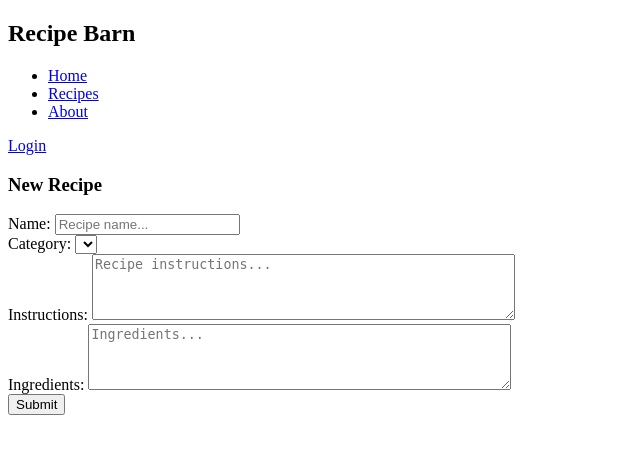
After one commit to marloncard/recipe-item-catalog, a Flask app: template templates/newrecipe.html in a window 1280 px wide. The commit adds this page. Shown: the top 454 px of the page, without its empty margins (0-640 px from the left). Run offline with Flask 2, Linux system fonts and the light colour scheme; the template is opened without the code that fills it, so the values that code supplies are empty.

Commit message:
Add newRecipe and editRecipe templates

```diff
--- /dev/null
+++ b/templates/newrecipe.html
@@ -0,0 +1,41 @@
+{% extends "main.html" %}
+{% block content %}
+{% include "header.html" %}
+
+<div class="">
+    <div class=""><h3>New Recipe</h3></div>
+    <form class="" action="#" method="post">
+        <div class="">
+
+            <div class="">
+            <label for="name">Name:</label>
+            <input type="text" name="name" placeholder="Recipe name...">
+            </div>
+
+            <div class="">
+            <label for="category">Category:</label>
+            <select class="" name="category">
+                {% for category in categories %}
+                <option value="{{category.name}}" {% if category.name==category_name %}SELECTED{% endif %}>{{category.name}}</option>
+                {% endfor %}
+            </select>
+            </div>
+
+            <div class="">
+            <label for="instructions">Instructions:</label>
+            <textarea maxlength="450" rows="4" cols="50" name="instructions" placeholder="Recipe instructions..."></textarea>
+            </div>
+
+            <div class="">
+            <label for="ingredients">Ingredients:</label>
+            <textarea name="ingredients" rows="4" cols="50" placeholder="Ingredients..."></textarea>
+            </div>
+
+            <button type="submit" name="submit">Submit</button>
+
+        </div>
+    </form>
+</div>
+
+
+{% endblock %}
--- a/templates/recipe-category.html
+++ b/templates/recipe-category.html
@@ -9,12 +9,16 @@
             {% include "category-sidebar.html" %}
         </div>
         <div class="">
+            <a href="{{url_for('newRecipe', category_name=category.name)}}">
+                <button type="button" name="New Recipe">New Recipe</button>
+            </a>
+
             <h3>{{category.name}}</h3>
             <ul>
                 {% for recipe in recipes %}
                 <li>
                     <div class="">
-                        {{recipe.name}}
+                        <a href="{{url_for('showRecipe', category_name=category.name, recipe_id=recipe.id)}}">{{recipe.name}}</a>
                     </div>
                     <div class="">
                         {{recipe.instructions}}
--- a/views.py
+++ b/views.py
@@ -36,13 +36,22 @@ def showCategory(category_name):
 # Show recipe detail
 @app.route('/catalog/<string:category_name>/recipe/<int:recipe_id>')
 def showRecipe(category_name, recipe_id):
-    return "<p>This page will show the recipe for recipe# %s in %s</p>" % (recipe_id, category_name)
+    recipe = session.query(Recipe).filter_by(id=recipe_id).one()
+    return render_template('recipe.html', category_name=category_name, recipe=recipe)
 
 
 # Create a new recipe
 @app.route('/catalog/<string:category_name>/recipe/new')
 def newRecipe(category_name):
-    return "<p>This is a page to create new recipes</p>"
+    categories = session.query(Category).order_by(asc(Category.name)).all()
+    # if method == 'POST':
+    #     category = session.query(Category).filter_by(name=request.form['category']).one()
+    #     newrecipe = Recipe(name=request.form['name'],
+    #                        category_id=category.id,
+    #                        instructions=request.form['instructions'],
+    #                        ingredients=request.form['ingredients'],
+    #                        user_id=login_session['user_id'])
+    return render_template('newrecipe.html', category_name=category_name, categories=categories)
 
 
 # Edit a recipe
```
Also changed, not shown: templates/editrecipe.html (added, +41 -0 lines), templates/recipe.html (added, +32 -0 lines).
